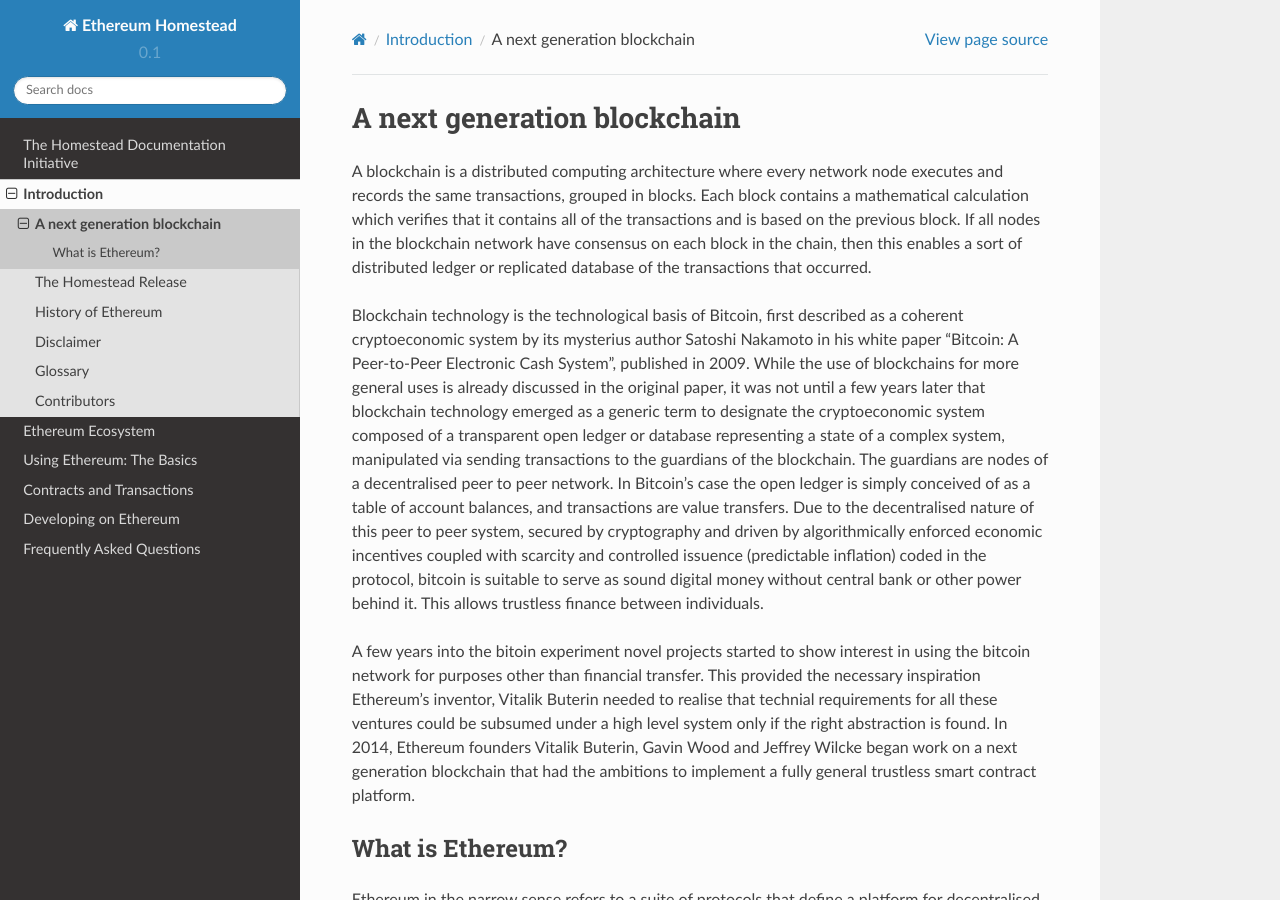
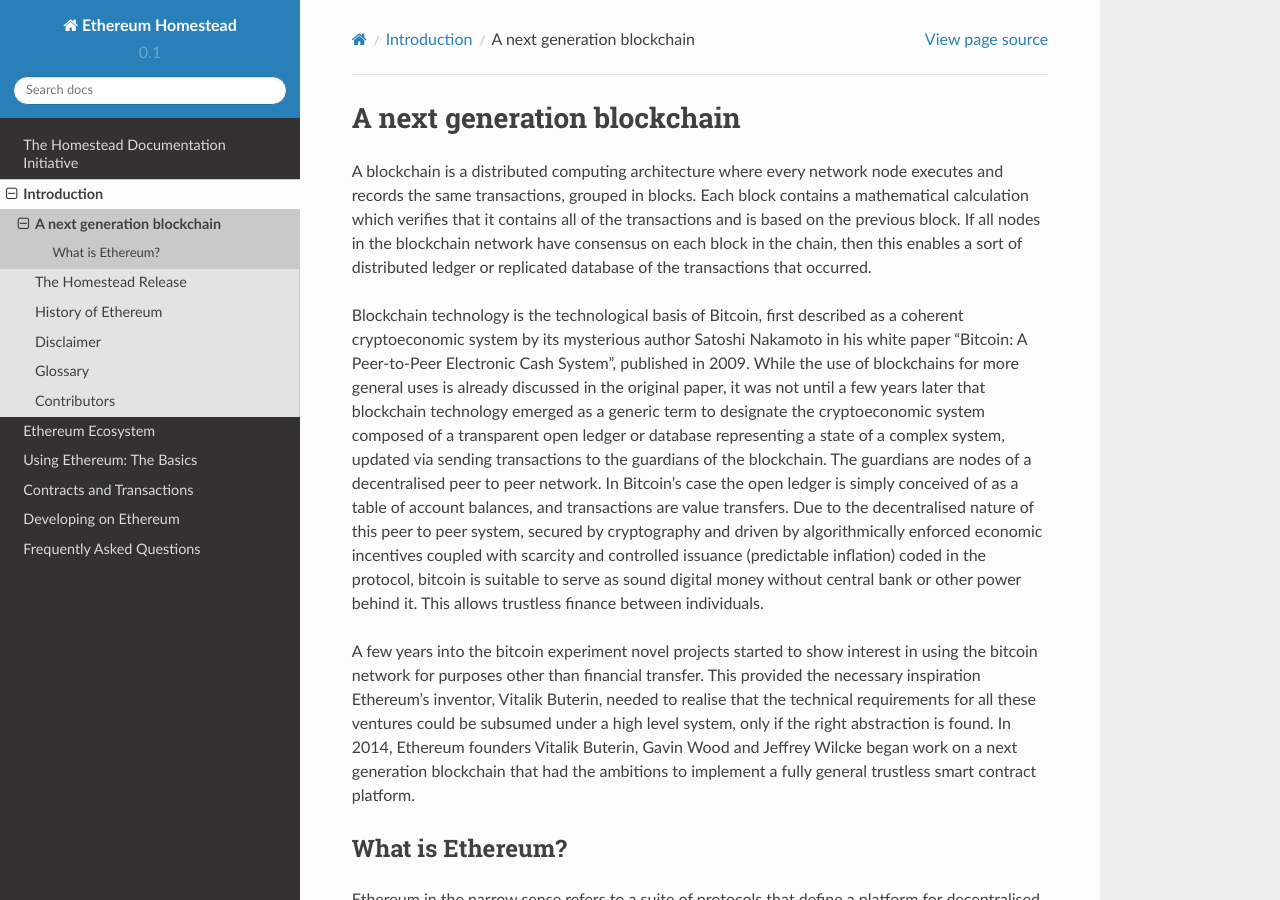
Before and after one commit to ethereum/homestead-guide, a Sphinx documentation site: the page built from source/introduction/what-is-ethereum.rst, in a window 1280 px wide and 900 px high. Built offline with Sphinx 7.4.7 and the Read the Docs theme 2.0.0, drawn with Linux system fonts in a browser that asks for light colours.

Commit message:
typos and grammar in intro

```diff
--- a/source/introduction/what-is-ethereum.rst
+++ b/source/introduction/what-is-ethereum.rst
@@ -3,9 +3,9 @@
 =======================================================================
 A blockchain is a distributed computing architecture where every network node executes and records the same transactions, grouped in blocks. Each block contains a mathematical calculation which verifies that it contains all of the transactions and is based on the previous block. If all nodes in the blockchain network have consensus on each block in the chain, then this enables a sort of distributed ledger or replicated database of the transactions that occurred.
 
-Blockchain technology is the technological basis of Bitcoin, first described as a coherent cryptoeconomic system by its mysterius author Satoshi Nakamoto in his white paper "Bitcoin: A Peer-to-Peer Electronic Cash System", published in 2009. While the use of blockchains for more general uses is already discussed in the original paper, it was not until a few years later that blockchain technology emerged as a generic term to designate the cryptoeconomic system composed of a transparent open ledger or database representing a state of a complex system, manipulated via sending transactions to the guardians of the blockchain. The guardians are nodes of a decentralised peer to peer network. In Bitcoin's case the open ledger is simply conceived of as a table of account balances, and transactions are value transfers. Due to the decentralised nature of this peer to peer system, secured by cryptography and driven by algorithmically enforced economic incentives coupled with scarcity and controlled issuence (predictable inflation) coded in the protocol, bitcoin is suitable to serve as sound digital money without central bank or other power behind it. This allows trustless finance between individuals.
+Blockchain technology is the technological basis of Bitcoin, first described as a coherent cryptoeconomic system by its mysterious author Satoshi Nakamoto in his white paper "Bitcoin: A Peer-to-Peer Electronic Cash System", published in 2009. While the use of blockchains for more general uses is already discussed in the original paper, it was not until a few years later that blockchain technology emerged as a generic term to designate the cryptoeconomic system composed of a transparent open ledger or database representing a state of a complex system, updated via sending transactions to the guardians of the blockchain. The guardians are nodes of a decentralised peer to peer network. In Bitcoin's case the open ledger is simply conceived of as a table of account balances, and transactions are value transfers. Due to the decentralised nature of this peer to peer system, secured by cryptography and driven by algorithmically enforced economic incentives coupled with scarcity and controlled issuance (predictable inflation) coded in the protocol, bitcoin is suitable to serve as sound digital money without central bank or other power behind it. This allows trustless finance between individuals.
 
-A few years into the bitoin experiment novel projects started to show interest in using the bitcoin network for purposes other than financial transfer. This provided the necessary inspiration Ethereum's inventor, Vitalik Buterin needed to realise that technial requirements for all these ventures could be subsumed under a high level system only if the right abstraction is found.
+A few years into the bitcoin experiment novel projects started to show interest in using the bitcoin network for purposes other than financial transfer. This provided the necessary inspiration Ethereum's inventor, Vitalik Buterin, needed to realise that the technical requirements for all these ventures could be subsumed under a high level system, only if the right abstraction is found.
 In 2014, Ethereum founders Vitalik Buterin, Gavin Wood and Jeffrey Wilcke began work on a next generation blockchain that had the ambitions to implement a fully general trustless smart contract platform.
 
 
```
